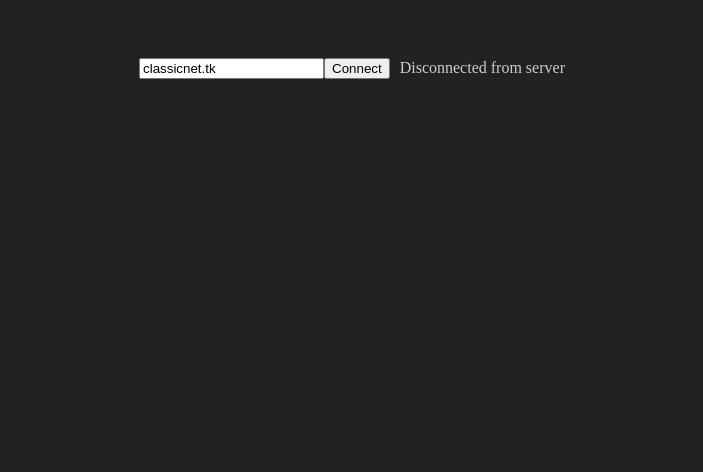
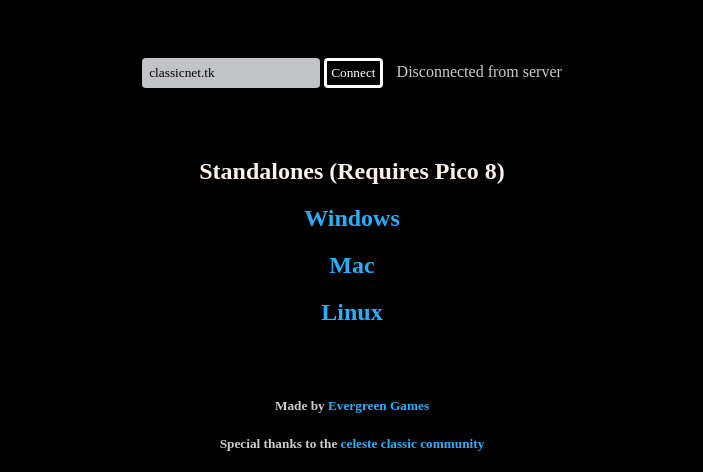
Before and after one commit to EvergreenGames/EvergreenGames.github.io, a plain HTML site: page classicnet/index.html in a window 1280 px wide. Shown: the part 702-1174 px from the top of the page, without its empty margins (288-991 px from the left). Before the commit the page ends 800 px from the top, so only its background shows below. Drawn offline with Linux system fonts and the light colour scheme; a web font is replaced by a local one.

Commit message:
major website update

```diff
--- a/classicnet/index.html
+++ b/classicnet/index.html
@@ -732,12 +732,62 @@
 	fill:none;
 }
 
+@font-face {
+  font-family: 'pico-8';
+  src: url('font/pico-8-webfont.woff') format('woff'),
+       url('font/pico-8-webfont.woff2') format('woff2'),
+       url('font/pico-8.ttf') format('truetype');
+  font-weight: normal;
+  font-style: normal;
+}
+
+h2{
+	font-family: 'pico-8';
+}
+
+a:link, a:visited, a:active {
+  color: #29adff;
+  text-decoration: none;
+}
+
+a:hover {
+  color: #fff1e8;
+}
+
+#form_address{
+	font-family: pico-8;
+	padding: 7px;
+	border-style: hidden;
+	border-radius: 4px;
+	background-color: #c2c3c7;
+}
+
+#form_address:hover, #form_address:focus{
+	background-color: white;
+}
+
+#form_button{
+	font-family: pico-8;
+	padding: 4px;
+	border-radius: 4px;
+	border-width: 3px;
+	border-style: solid;
+	border-color: white;
+	background-color: black;
+	color: white;
+}
+
+#form_button:hover{
+	color: #29adff;
+}
+
+
 -->
 </STYLE>
 
 </head>
 
-<body style="padding:0px; margin:0px; background-color:#222; color:#ccc">
+<body style="padding:0px; margin:0px; background-color:#000; font-family: pico-8; color:#ccc">
 <div id="body_0"> <!-- hide this when playing in mobile (p8_touch_detected) so that elements don't affect layout -->
 
 
@@ -806,6 +856,35 @@
 	</div> <!-- p8_container -->
 
 </div> <!-- p8_frame -->
+
+<div style="width: 100%; text-align: center;">
+	<input value="localhost:8080" id="form_address">
+	<button id="form_button">Connect</button>
+	<p id="form_result"style="display: inline; padding-left: 10px;"></p>
+</div>
+
+<div style="padding-top: 50px; padding-bottom: 30px; text-align: center">
+	<h2 style="color: #fff1e8">Standalones (Requires Pico 8)</h2>
+	<a href="standalone/ClassicNet_Windows.zip" download>
+		<div>
+			<h2>Windows</h2>
+		</div>
+	</a>
+	<a href="standalone/ClassicNet_OSX.zip" download>
+		<div>
+			<h2>Mac</h2>
+		</div>
+	</a>
+	<a href="standalone/ClassicNet_Linux.zip" download>
+		<div>
+			<h2>Linux</h2>
+		</div>
+	</a>
+</div>
+
+<h5 style="text-align: center;">Made by <a href="https://evergreengames.itch.io">Evergreen Games</a></h5>
+<h5 style="text-align: center; padding-bottom: 20px;">Special thanks to the <a href="https://celesteclassic.github.io">celeste classic community</a></h5>
+
 </div> <!-- p8_frame_0 size limit -->
 
 <script type="text/javascript">
@@ -839,8 +918,5 @@
 
 <!-- Add content below the cart here -->
 
-
-
-
 </div> <!-- body_0 -->
 </body></html>
--- a/classicnet/pico8comjs.js
+++ b/classicnet/pico8comjs.js
@@ -9,17 +9,10 @@
 
 var initMessage;
 
-var form_div = document.createElement("div");
-form_div.style.position="static";
-form_div.style.width="100%";
-form_div.style.textAlign="center";
-var form_result = document.createElement("p");
-form_result.style.display = "inline";
-form_result.style.paddingLeft = "10px";
-var form_address = document.createElement("INPUT");
+var form_result = document.getElementById("form_result");
+var form_address = document.getElementById("form_address");
 form_address.defaultValue = server_address;
-var form_button = document.createElement("BUTTON");
-form_button.innerHTML = "Connect";
+var form_button = document.getElementById("form_button");
 form_button.onclick = function(){
 	connect();
 };
@@ -173,10 +166,4 @@
 		inputQueue.push(message);
 	}
 }
-
-form_div.appendChild(form_address);
-form_div.appendChild(form_button);
-form_div.appendChild(form_result);
-document.getElementById("p8_frame_0").appendChild(form_div);
-
 connect();
```
